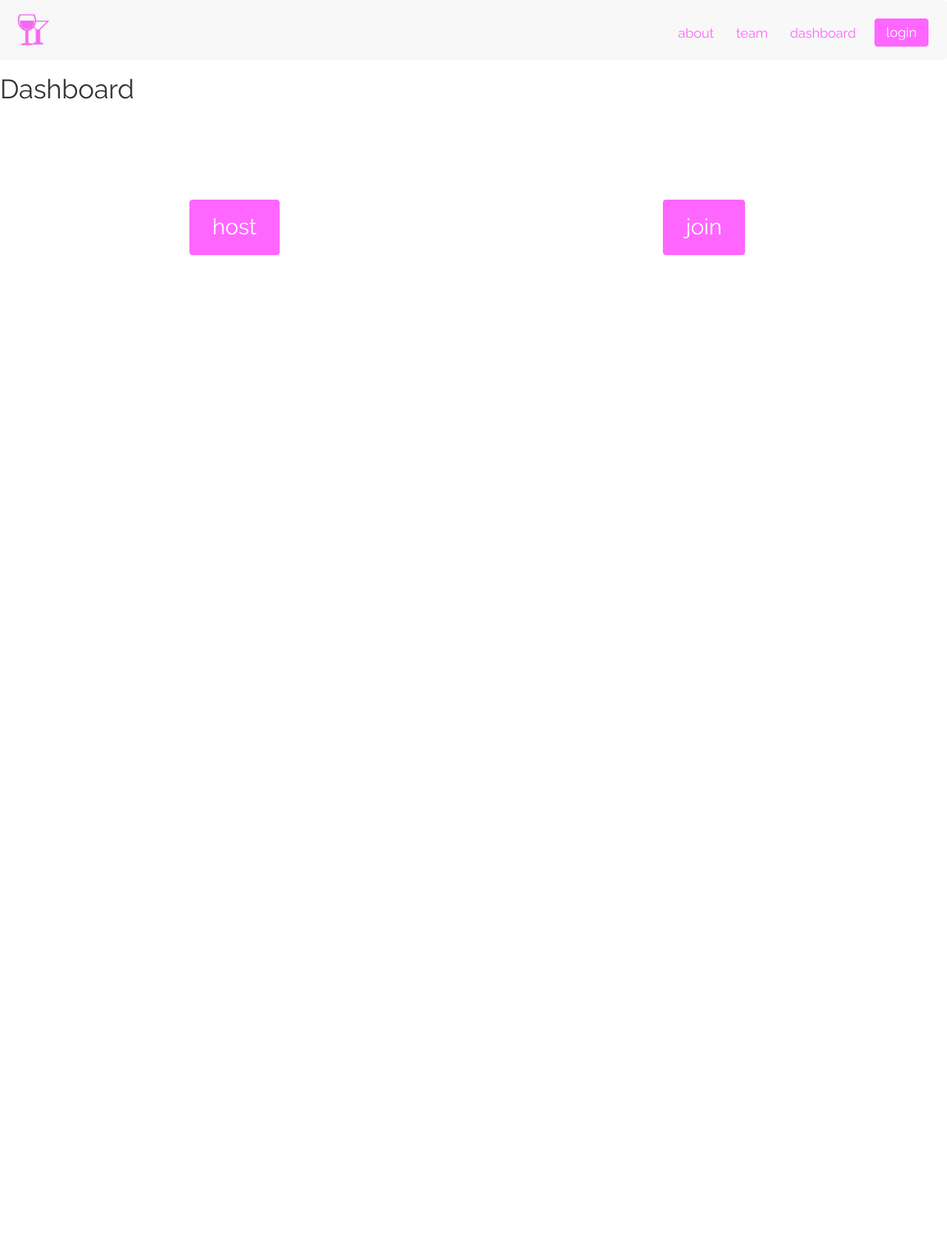
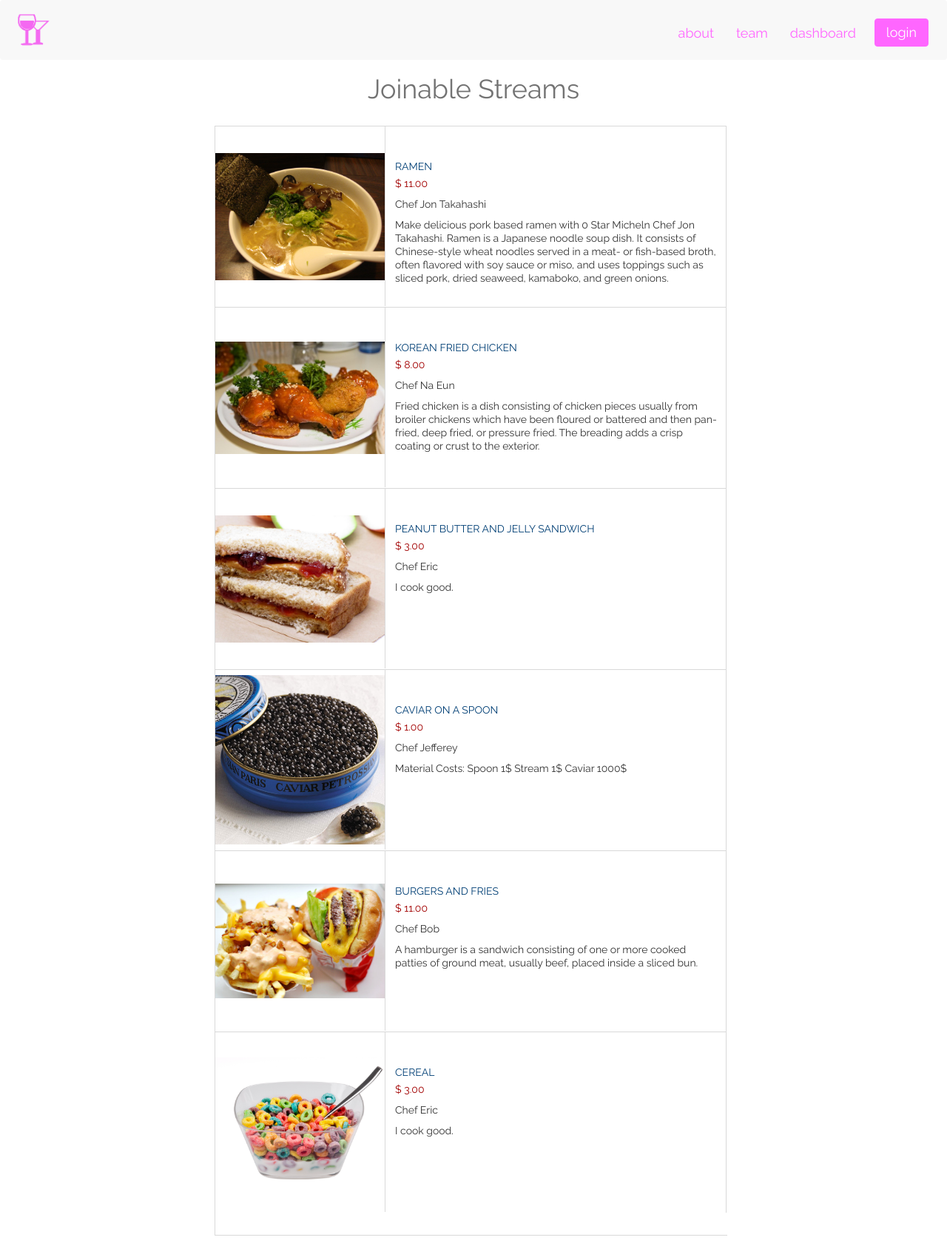
Before and after one commit to ericho99/face2face, a Flask app: page /dashboard in a window 1280 px wide. Shown: the whole page at 74% size. Before the commit the page ends 345 px from the top, so only its background shows below. Run offline with Flask 2, Linux system fonts and the light colour scheme; parts of the project's set-up code (start-up, migrations or seed data) failed here and were passed over; some libraries are stand-ins or nearby versions.

Commit message:
cosmetic changes

```diff
--- /dev/null
+++ b/app/static/css/dashboard.css
@@ -0,0 +1,193 @@
+* {
+    margin: 0;
+    padding: 0;
+}
+body {
+    font: 14px/18px'OpenSans-Bold', sans-serif;
+}
+ul {
+    list-style: none;
+}
+.wrapper {
+    width: 700px;
+    margin: 20px auto;
+}
+/* products */
+ .products {
+    margin: 40px 0;
+    overflow: hidden;
+    border-left: 1px solid #d9d9d9;
+    border-bottom: 1px solid #d9d9d9;
+}
+.products ul li p {
+    display: none;
+}
+.products ul.list li p {
+    display: block;
+}
+.products .list li {
+    float: none;
+    display: block;
+    width: 691px;
+    height: 245px;
+}
+.products .list li .titlePro {
+    float: left;
+    position: relative;
+    padding: 45px 0 20px 0;
+    width: auto;
+    height: auto;
+    border: 0;
+    background: transparent;
+}
+.products .list li:hover .titlePro {
+    border: 0;
+}
+.products .list li .titlePro a {
+    padding: 0 0 5px 0;
+}
+.products .list li .titlePro .descTitle {
+    color: #333;
+    text-transform: none !important;
+    padding: 10px 0 0 0;
+}
+.products .list li .titlePro p {
+    color: #333;
+    text-transform: none !important;
+    width: 440px;
+}
+.products .list li .wrapimg {
+    height: 243px;
+    float: left;
+    border-right: 1px solid #d9d9d9;
+    margin: 0 13px 0 0;
+    width: 230px;
+    position: relative;
+}
+.products .list li .wrapimg img {
+    max-width: 100%;
+    max-height: 100%;
+    position: absolute;
+    margin: auto;
+    top: 0;
+    left: 0;
+    right: 0;
+    bottom: 0;
+}
+.products .list li .addPro {
+    height: 243px;
+    border-bottom: 1px solid rgba(51, 51, 51, 1);
+}
+.products .list li .addPro a {
+    margin: 45% auto auto 40px;
+}
+.products.catalog {
+    margin: 80px auto 40px auto;
+}
+.products.category {
+    margin: 10px 0;
+    width: 693px;
+    float: left;
+    padding-bottom: 20px;
+}
+.products ul li {
+    float: left;
+    margin: 0;
+    padding: 0;
+    width: 230px;
+    height: 244px;
+    position: relative;
+    border-top: 1px solid #d9d9d9;
+    border-right: 1px solid #d9d9d9;
+}
+.products ul li img {
+    position: absolute;
+    margin: auto;
+    top: 0;
+    left: 0;
+    right: 0;
+    bottom: 0;
+}
+.products ul li:hover .addPro, .products ul li:hover .addPro a {
+    opacity: 1;
+}
+.products ul li:hover .titlePro {
+    /*border: 1px solid rgba(51, 51, 51, 1);*/
+    border-top: 0;
+}
+.products ul li:hover .titlePro a {
+    color: #010101;
+}
+.addPro {
+    position: absolute;
+    top: 0;
+    left: 0;
+    width: 229px;
+    height: 189px;
+    border: 1px solid rgba(51, 51, 51, 1);
+    border-bottom: 0;
+    background: rgba(255, 255, 255, 0.5);
+    opacity: 0;
+    -webkit-transition: opacity 0s;
+    -moz-transition: opacity 0s;
+    -o-transition: opacity 0s;
+}
+.addPro a {
+    text-decoration: none;
+    display: inline-block;
+    width: 157px;
+    height: 40px;
+    margin: 100px auto auto 40px;
+    background-color: #333;
+    text-align: center;
+    font: 14px/40px'OpenSans-Italic', sans-serif;
+    color: #fff;
+    opacity: 0;
+    -webkit-transition: opacity 1s;
+    -moz-transition: opacity 1s;
+    -o-transition: opacity 1s;
+}
+.titlePro {
+    position: absolute;
+    bottom: 0;
+    left: 0;
+    width: 208px;
+    height: 36px;
+    border: 1px solid rgba(51, 51, 51, 0);
+    -webkit-transition: opacity 1s;
+    -moz-transition: opacity 1s;
+    -o-transition: opacity 1s;
+    border-top: 0;
+    padding: 10px;
+    background: rgba(255, 255, 255, 0.5);
+}
+.titlePro p, .titlePro span, .titlePro a {
+    text-transform: uppercase;
+}
+.titlePro a {
+    color: #003f75;
+    text-decoration: none;
+    display: block;
+}
+.titlePro span {
+    color: #a20000;
+}
+.view p  { top: 5px; margin: 0 10px 0 0; }
+.view p,
+.view a {
+    float: left;
+    display: inline-block;
+    text-decoration: none;
+    position: relative;
+}
+.icon-grid {
+    background: url("http://cdn1.iconfinder.com/data/icons/jigsoar-icons/16/_thumbnail.png") no-repeat 0 0;
+    height: 16px;
+    width: 16px;
+    top: 7px;
+}
+.icon-list {
+    background: url("http://cdn3.iconfinder.com/data/icons/other-icons/48/list-32.png") no-repeat 0 0;
+    height: 32px;
+    width: 32px;
+}
--- a/app/static/css/main.css
+++ b/app/static/css/main.css
@@ -7,18 +7,19 @@ body {
   /* Margin bottom by footer height */
   /*margin-bottom: 50px;*/
   /*font-weight: 120;*/
+  padding-bottom: 50px;
 }
 
 /*Font Overrides*/
 /*Find better font.*/
 h1, h2, h3, h4, h5, h6 {
-
-    font-family: 'Raleway', sans-serif;
-    /*font-weight: 100; */
+  color: #737373;
+  font-family: 'Raleway', sans-serif;
+  /*font-weight: 100; */
 }
 p, div {
-    font-family: 'Raleway', sans-serif;
-    /*font-weight: 100; */
+  font-family: 'Raleway', sans-serif;
+  /*font-weight: 100; */
 }
 
 .block-wrapper{
@@ -92,7 +93,7 @@ p, div {
 .pane h2{
   text-align: left;
   font-size: 30px;
-  font-weight: 100;
+  font-weight: 200;
 }
 
 .pane h3{
@@ -288,14 +289,19 @@ input:focus {
 
 #homepage div#left {
   width: 50%;
-  height: 500px;
+  height: 400px;
   float: left;
 }
 
 #homepage div#right {
   padding-left: 40px;
   margin-left: 50%;
-  height: 500px;
+  height: 400px;
+}
+
+#homepage div#right img{
+    max-width: 100%;
+    max-height: 100%;
 }
 
 /*I literally can't stop listening to "Love me like you do"
--- /dev/null
+++ b/app/static/js/dashboard.js
@@ -0,0 +1,8 @@
+/*
+ @ElmahdiMahmoud
+ May 19, 2013
+*/
+$(".view a").on('click', function(){
+    $('.products ul').toggleClass('list');
+    return false;
+});
--- a/app/templates/about.html
+++ b/app/templates/about.html
@@ -3,6 +3,6 @@
 {% block content %}
 <section class="pane about">
 	<h1>About</h1>
-	<h4>Face2Face is a revolutionary application that will disrupt cooking as we know it. The company's origin story has since become the stuff of legends; one day, Yale Junior Computer Science Major Eric Ho, as he sat in his room wishing he could cook more than ramen and eggs, wished he could ONLY see what other, more accomplished chefs were doing at the moment. Meanwhile Brian, an accomplished cook, sat in HIS room wishing that someone would pay him for livestreaming the dinner he would cook EVERY night. The next day, the two met in a study room in Bass library, and the rest is history. Face2Face was born, and the pair quickly added three Associates, ready to revolutionize an industry.</h4>
+	<h4>Face2Face is a revolutionary application that will disrupt cooking as we know it. The company's origin story has since become the stuff of legends; one day, Yale Junior Computer Science Major Eric Ho, as he sat in his room wishing he could cook more than ramen and eggs, wished he could ONLY see what other, more accomplished chefs were doing at the moment. Meanwhile Brian, an accomplished cook, sat in HIS room wishing that someone would pay him for livestreaming the dinner he would cook EVERY night. The next day, the two met at the local night club and realized that they had a possible multi-bilion dollar idea–unfortunately they had no idea how to "code." Luckily, at that moment, a stumbling David Roeca ran into them and spilled his non-alchoholic drink all over Eric's knockoff Gucci shirt. At first Eric was mad, but when he saw that David was wearing a StackOverflow fanny pack, he realized that David was a "real" hacker. David thought that the idea was great and they ordered some drinks to celebrate–however, since David was allergic to soy beans, he made sure to tell the bartender that he couldn't drink soy. However the bartender misheard him and found a girl named Soy because he thought she was their friend. They explained their idea to her and she thought it was great and joined the team. Then they found a guy named Tony and the rest is history.</h4>
 </section>
 {% endblock %}
--- a/app/templates/dashboard.html
+++ b/app/templates/dashboard.html
@@ -4,28 +4,105 @@
 {% extends "base.html" %}
 
 {% block content %}
-<div id="dashboard">
-	<h1>Dashboard</h1>
-	<!-- [ Join ] && [ Start] -->
-	<section class="pane">
 
-		<div id="left">
-			<div class="dash-button">
-				<a href="/host" class="btn btn-info">
-					host
-				</a>
-			</div>
-		</div>
+<link rel="stylesheet" href="../static/css/dashboard.css">
 
-		<div id="right">
-			<div class="dash-button">
-				<a href="/join" class="btn btn-info">
-					join
-				</a>
-			</div>
-		</div>
-	</section>
+<center><h1> Joinable Streams </h1></center>
 
+<div class="wrapper">
+
+    <div class="products category">
+        <ul class="list">
+            <li>
+                <div class="wrapimg">
+                    <img src="../static/img/food1.jpg">
+                    <div class="addPro"> <a href="javascript:;">+ Join Stream</a>
+                    </div>
+                </div>
+                <div class="titlePro">	<a href="javascript:;">Ramen</a>
+ <span>$ 11.00</span>
+
+                    <p class="descTitle">Chef Jon Takahashi </p>
+                    <p>Make delicious pork based ramen with 0 Star Micheln Chef Jon Takahashi. Ramen is a Japanese noodle soup dish. It consists of Chinese-style wheat noodles served in a meat- or fish-based broth, often flavored with soy sauce or miso, and uses toppings such as sliced pork, dried seaweed, kamaboko, and green onions. </p>
+                </div>
+            </li>
+
+ <li>
+                <div class="wrapimg">
+                    <img src="../static/img/food2.jpg">
+                    <div class="addPro"> <a href="javascript:;">+ Join Stream</a>
+                    </div>
+                </div>
+                <div class="titlePro">
+                    <a href="javascript:;">Korean Fried Chicken</a>
+ <span>$ 8.00</span>
+
+                    <p class="descTitle">Chef Na Eun</p>
+                    <p> Fried chicken is a dish consisting of chicken pieces usually from broiler chickens which have been floured or battered and then pan-fried, deep fried, or pressure fried. The breading adds a crisp coating or crust to the exterior. </p>
+                </div>
+            </li>
+
+ <li>
+                <div class="wrapimg">
+                    <img src="../static/img/food3.jpg">
+                    <div class="addPro"> <a href="javascript:;">+ Join Stream</a>
+                    </div>
+                </div>
+                <div class="titlePro">
+                    <a href="javascript:;">Peanut Butter and Jelly Sandwich</a>
+ <span>$ 3.00</span>
+
+                    <p class="descTitle">Chef Eric</p>
+                    <p>I cook good.</p>
+                </div>
+            </li>
+
+ <li>
+                <div class="wrapimg">
+                    <img src="../static/img/food4.jpg">
+                    <div class="addPro"> <a href="javascript:;">+ Join Stream</a>
+                    </div>
+                </div>
+                <div class="titlePro">
+                    <a href="javascript:;">Caviar on a Spoon</a>
+ <span>$ 1.00</span>
+
+                    <p class="descTitle">Chef Jefferey</p>
+                    <p>Material Costs: Spoon 1$ Stream 1$ Caviar 1000$</p>
+                </div>
+            </li>
+  <li>
+                <div class="wrapimg">
+                    <img src="../static/img/food5.jpeg">
+                    <div class="addPro"> <a href="javascript:;">+ Join Stream</a>
+                    </div>
+                </div>
+                <div class="titlePro">	<a href="javascript:;">Burgers and Fries</a>
+ <span>$ 11.00</span>
+
+                    <p class="descTitle">Chef Bob</p>
+                    <p>A hamburger is a sandwich consisting of one or more cooked patties of ground meat, usually beef, placed inside a sliced bun.</p>
+                </div>
+            </li>
+
+ <li>
+                <div class="wrapimg">
+                    <img src="../static/img/food6.jpg">
+                    <div class="addPro"> <a href="javascript:;">+ Join Stream</a>
+                    </div>
+                </div>
+                <div class="titlePro">
+                    <a href="javascript:;">Cereal</a>
+ <span>$ 3.00</span>
+
+                    <p class="descTitle">Chef Eric</p>
+                    <p> I cook good.</p>
+                </div>
+            </li>
+        </ul>
+    </div>
 </div>
 
+<script type="text/javascript" src="../static/js/dashboard.js"></script>
+
 {% endblock %}
--- a/app/templates/index.html
+++ b/app/templates/index.html
@@ -45,7 +45,7 @@
 		</div>
 
 		<div id="right">
-		<img src="../static/img/mockup.png" alt="logo" style="height:350px;border:0">
+			<img src="../static/img/mockup.png" alt="logo">
 		</div>
 	</section>
 </div>
--- a/run.py
+++ b/run.py
@@ -1,8 +1,8 @@
-sk/bin/python
+#!flask/bin/python
 from app import app
 
 # import os
 # from flask import Flask
 
 if __name__ == '__main__':
-    app.run(debug=True)
+	app.run(debug=True)
```
Also changed, not shown: app/static/img/food1.jpg (added), app/static/img/food2.jpg (added), app/static/img/food3.jpg (added), app/static/img/food4.jpg (added), app/static/img/food5.jpeg (added), app/static/img/food6.jpg (added).
